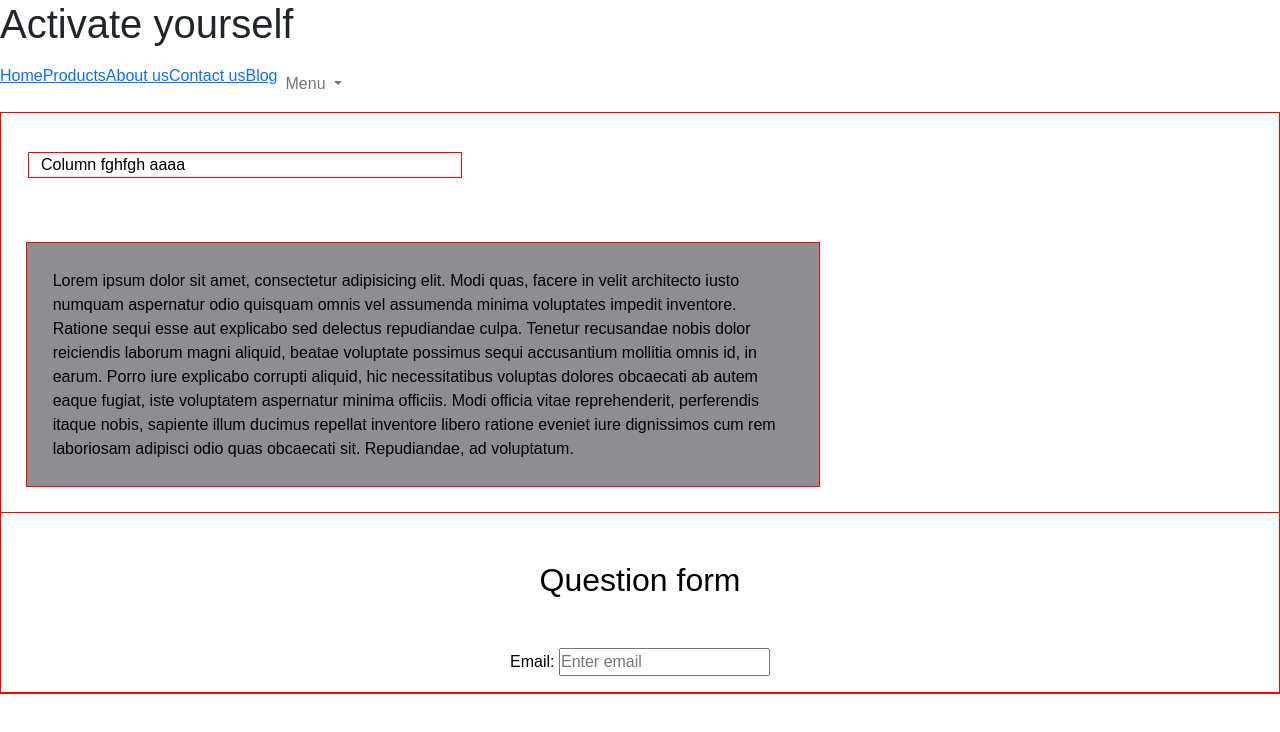
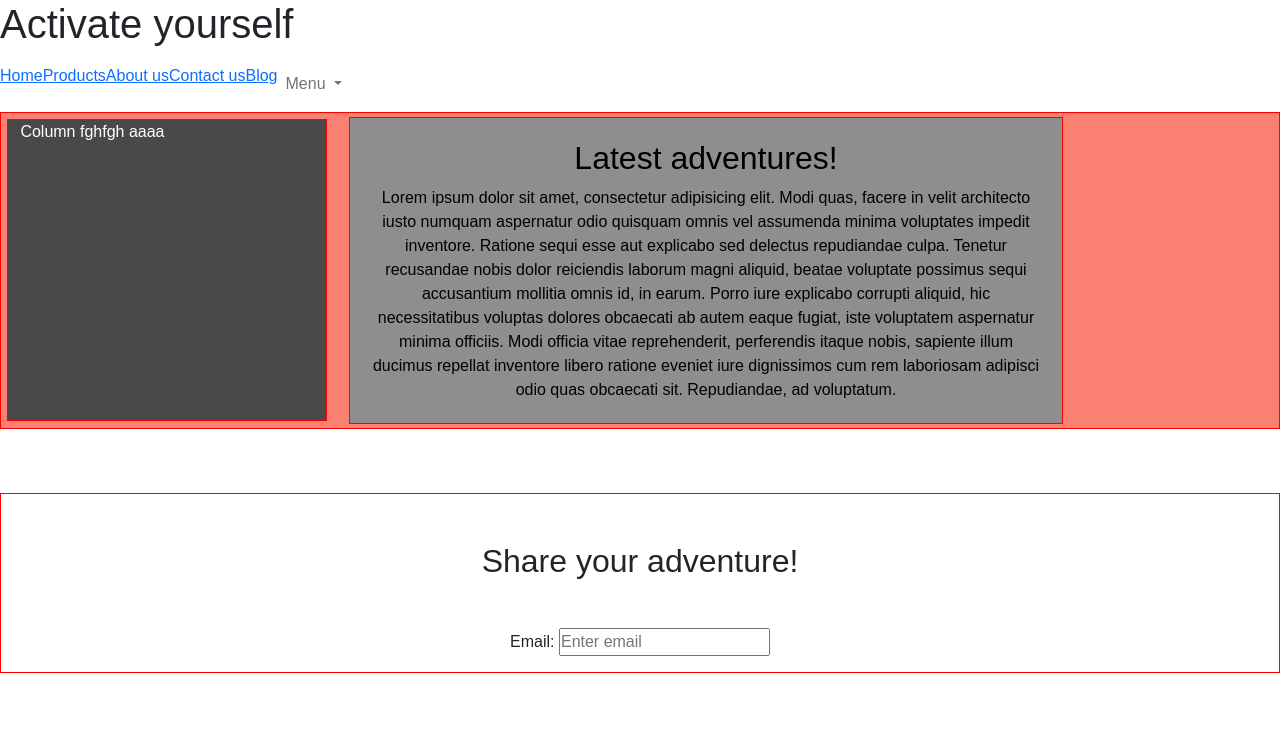
Before and after one commit to andresparrab/course-assigment-html-css, a website: page src/pages/blog.html in a window 1280 px wide. Drawn offline with nearby package versions, Linux system fonts and the light colour scheme; files that its build step writes are made by us from their sources.

Commit message:
uppdate blog

```diff
--- a/src/pages/blog.html
+++ b/src/pages/blog.html
@@ -53,21 +53,24 @@
           </div>
         </div>
       </nav>
-      <div class="container-blog">
+      <div class="container-fluid">
         <div class="row">
-          <div class="bla col-lg-4 col-sm-5 col-12">
+          <div class="bla col-lg-3 col-sm-5 col-12 ">
             Column fghfgh aaaa
           </div>
-          <div class="col-lg-8 col-sm-7 col-12 m-0">
+          <div class="col-lg-7 col-sm-5 col-12 ">
             <article class="blog-article">
+              <h2 class="article-head">Latest adventures!</h2>
               Lorem ipsum dolor sit amet, consectetur adipisicing elit. Modi quas, facere in velit architecto iusto numquam aspernatur odio quisquam omnis vel assumenda minima voluptates impedit inventore. Ratione sequi esse aut explicabo sed delectus repudiandae culpa. Tenetur recusandae nobis dolor reiciendis laborum magni aliquid, beatae voluptate possimus sequi accusantium mollitia omnis id, in earum. Porro iure explicabo corrupti aliquid, hic necessitatibus voluptas dolores obcaecati ab autem eaque fugiat, iste voluptatem aspernatur minima officiis.
               Modi officia vitae reprehenderit, perferendis itaque nobis, sapiente illum ducimus repellat inventore libero ratione eveniet iure dignissimos cum rem laboriosam adipisci odio quas obcaecati sit. Repudiandae, ad voluptatum.
             </article>
           </div>
         </div>
         <div class="row">
+        </div>
+      </div>
       <div class="container-blog-form">
-            <h2 class="mt-5 text-center">Question form</h2>
+        <h2 class="mt-5 text-center">Share your adventure!</h2>
         <form action="/action_page.php">
         <div class="mb-3 mt-5 text-center">
           <label for="email">Email:</label>
@@ -75,7 +78,5 @@
         </div>
         </form>
       </div>
-        </div>
-      </div>
 </body>
 </html>
--- a/src/sass/_blog.scss
+++ b/src/sass/_blog.scss
@@ -6,24 +6,29 @@
 
 }
 
-.container-blog{
+.container-fluid{
     border: 1px solid red;
-    background-color: white;
+    background-color: salmon;
     color: black;
+
 }
 
 .blog-article{
     border: 1px solid red;
     background-color: v.$Silver;
     padding: 3%;
-    margin: 3%;
+    margin: 0.5% 0.5%;
+    text-align: center;
 }
 
 .container-blog-form{
     border: 1px solid red;
+    margin-top: 5%;
 }
 
 .bla{
     border: 1px solid red;
-    margin: 3%;
+    margin: 0.5% 0.5%;
+    background-color: v.$Onyx;
+    color: white;
 }
```
Lines whose indentation alone changed are shown as unchanged.
